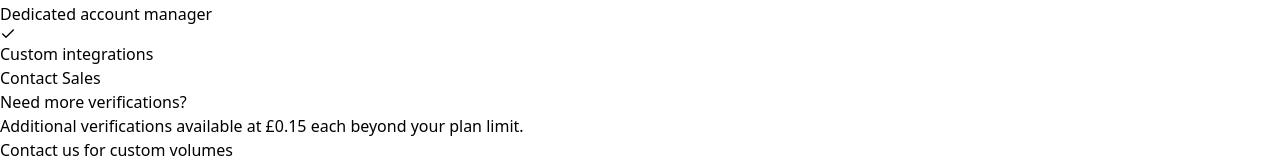
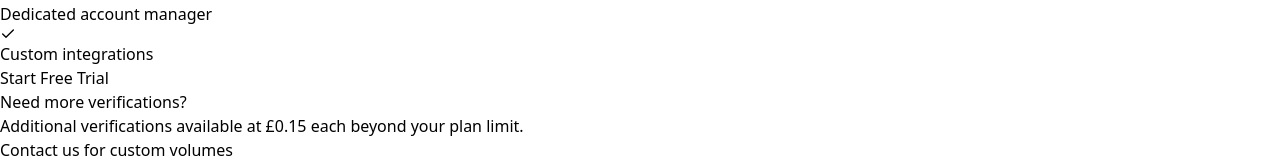
Before and after one commit to Agricog/clearproof, a React (Vite) app: page /pricing in a window 1280 px wide. Shown: the part 1792-1950 px from the top of the page. Built offline with nearby package versions, Linux system fonts and the light colour scheme; no server answers.

Commit message:
Update Pricing.tsx

```diff
--- a/src/pages/Pricing.tsx
+++ b/src/pages/Pricing.tsx
@@ -1,5 +1,8 @@
+import { useState } from 'react'
 import { Link } from 'react-router-dom'
-import { Check, ArrowLeft } from 'lucide-react'
+import { Check, ArrowLeft, Loader } from 'lucide-react'
+import { useUser, useAuth } from '@clerk/clerk-react'
+import { api } from '../services/api'
 
 const tiers = [
   {
@@ -7,6 +10,7 @@ const tiers = [
     price: '£0',
     period: 'forever',
     description: 'Try ClearProof with no commitment',
+    planId: 'free',
     features: [
       '1 module',
       '10 verifications/month',
@@ -23,6 +27,7 @@ const tiers = [
     price: '£39',
     period: '/month',
     description: 'For small sites and contractors',
+    planId: 'starter',
     features: [
       '5 modules',
       '100 verifications/month',
@@ -41,6 +46,7 @@ const tiers = [
     price: '£99',
     period: '/month',
     description: 'For growing construction firms',
+    planId: 'professional',
     features: [
       '20 modules',
       '500 verifications/month',
@@ -60,6 +66,7 @@ const tiers = [
     price: '£249',
     period: '/month',
     description: 'For large multi-site operations',
+    planId: 'enterprise',
     features: [
       '50 modules',
       '2,000 verifications/month',
@@ -73,7 +80,7 @@ const tiers = [
       'Dedicated account manager',
       'Custom integrations',
     ],
-    cta: 'Contact Sales',
+    cta: 'Start Free Trial',
     highlighted: false,
   },
 ]
@@ -98,6 +105,44 @@ const faqs = [
 ]
 
 export default function Pricing() {
+  const { isSignedIn, user } = useUser()
+  const { getToken } = useAuth()
+  const [loading, setLoading] = useState<string | null>(null)
+
+  const handleCheckout = async (planId: string) => {
+    if (planId === 'free') {
+      window.location.href = '/login'
+      return
+    }
+
+    if (!isSignedIn) {
+      window.location.href = '/login'
+      return
+    }
+
+    setLoading(planId)
+    try {
+      // Set up auth token for API
+      const token = await getToken()
+      if (token) {
+        const { setAuthGetter } = await import('../services/api')
+        setAuthGetter(async () => token)
+      }
+
+      const email = user?.primaryEmailAddress?.emailAddress || ''
+      const result = await api.billing.createCheckout(planId, email)
+
+      if (result.url) {
+        window.location.href = result.url
+      }
+    } catch (error) {
+      console.error('Checkout error:', error)
+      alert('Failed to start checkout. Please try again.')
+    } finally {
+      setLoading(null)
+    }
+  }
+
   return (
     <div className="min-h-screen bg-white">
       <header className="flex items-center justify-between px-6 py-4 border-b border-gray-200">
@@ -151,16 +196,24 @@ export default function Pricing() {
                 ))}
               </ul>
 
-              <Link
-                to={tier.name === 'Enterprise' ? 'mailto:hello@clearproof.co.uk' : '/login'}
-                className={`block text-center py-2 px-4 rounded-lg font-medium transition-colors ${
+              <button
+                onClick={() => handleCheckout(tier.planId)}
+                disabled={loading !== null}
+                className={`block text-center py-2 px-4 rounded-lg font-medium transition-colors disabled:opacity-50 ${
                   tier.highlighted
                     ? 'bg-blue-600 text-white hover:bg-blue-700'
                     : 'bg-gray-100 text-gray-900 hover:bg-gray-200'
                 }`}
               >
-                {tier.cta}
-              </Link>
+                {loading === tier.planId ? (
+                  <span className="flex items-center justify-center gap-2">
+                    <Loader size={16} className="animate-spin" />
+                    Loading...
+                  </span>
+                ) : (
+                  tier.cta
+                )}
+              </button>
             </div>
           ))}
         </div>
```
